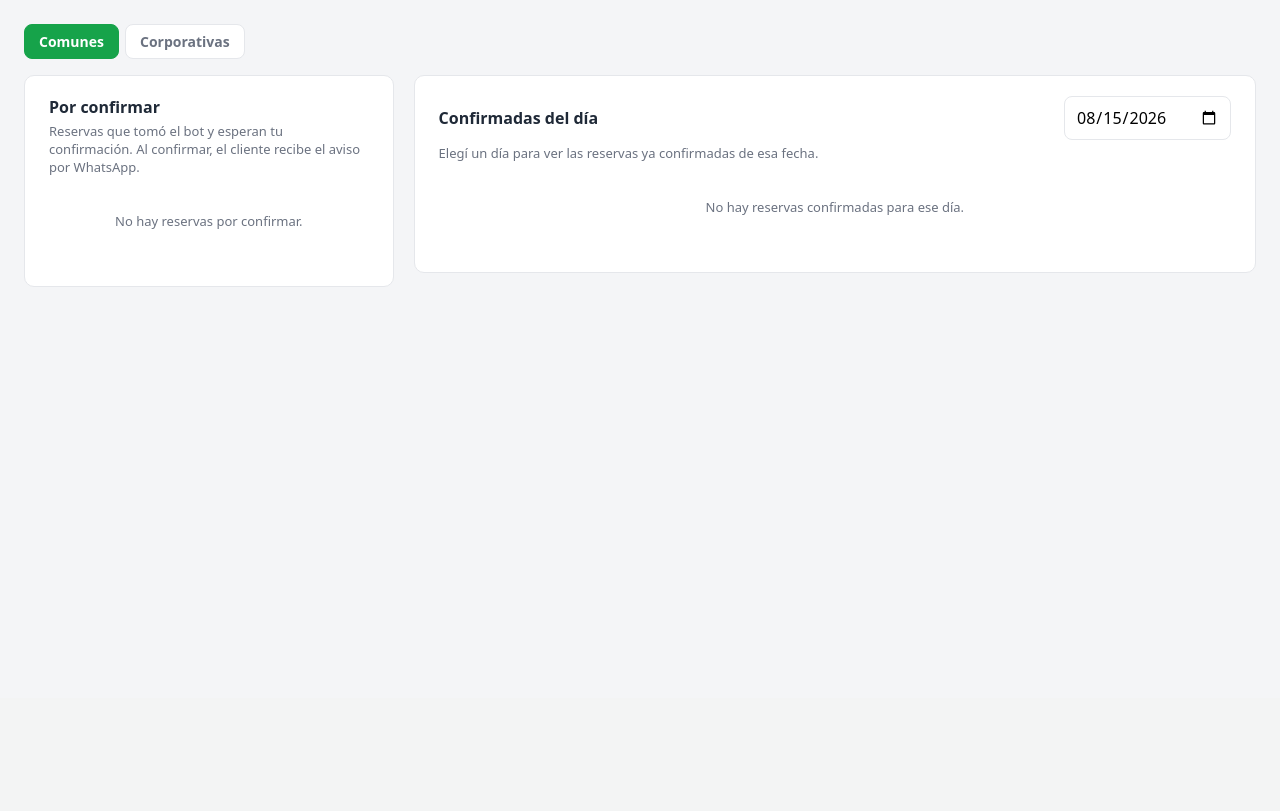
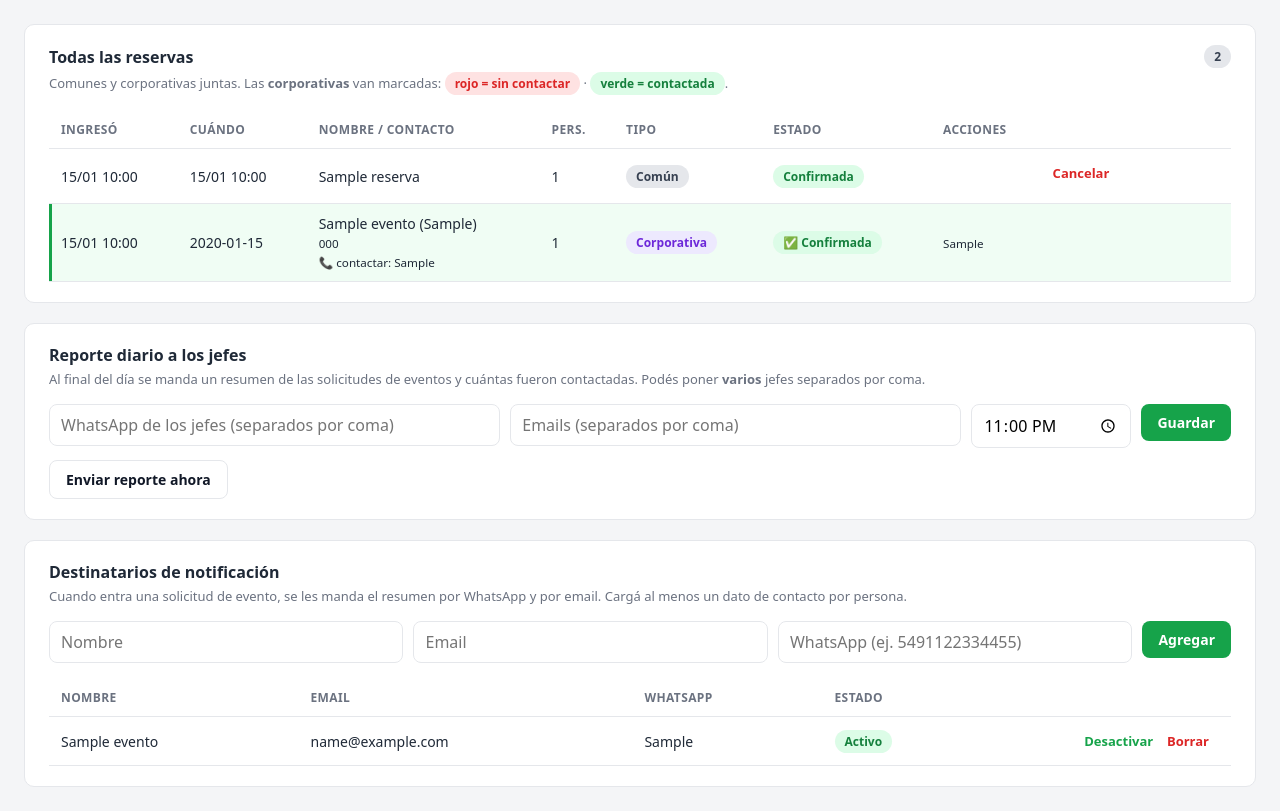
Before and after one commit to barrientossjoel/SelquetBot, a Flask app: page /admin/reservas in a window 1280 px wide. Shown: the part 102-913 px from the top of the page. Before the commit the page ends 389 px from the top, so only its background shows below. Run offline with Flask 3, Linux system fonts and the light colour scheme; the visitor is signed in with stand-in values (Sample User, id 1); tables that the repository leaves empty hold one stand-in row (values such as "Sample post"); data that the repository does not hold is empty.

Commit message:
Reservas: una sola lista con todas (comunes + corporativas)
Todas las reservas en una unica tabla, mas recientes primero. Cada fila indica
el Tipo (Comun / Corporativa). Las corporativas se diferencian: badge violeta,
fila coloreada (rojo = sin contactar / verde = contactada) y estado de contacto
explicito (Sin contactar / Contactado / Confirmada). La config de corporativas
(reporte + destinatarios) se extrae a _corporativas_config.html y sigue solo
para admin. Se eliminan los sub-tabs y los parciales viejos.

```diff
--- a/admin/routes.py
+++ b/admin/routes.py
@@ -402,39 +402,24 @@ def _rango_dia(fecha_str):
 
 @admin_bp.route('/reservas')
 def reservas():
-    return (_reservas_corporativas() if request.args.get('tab') == 'corporativas'
-            else _reservas_comunes())
-
-
-def _reservas_comunes():
-    """Vista partida: por confirmar (todas) + confirmadas del día elegido."""
+    """Todas las reservas en una sola lista: comunes (mesa) y corporativas
+    (solicitudes de eventos) juntas. Las corporativas se diferencian con color y
+    muestran si ya fueron contactadas. La config (reporte/destinatarios) va aparte
+    (solo admin)."""
     from datetime import datetime
-    fecha = (request.args.get('fecha') or datetime.now().strftime('%Y-%m-%d')).strip()
-    ini, fin = _rango_dia(fecha)
     db = SessionLocal()
     try:
-        por_confirmar = (db.query(Reserva).filter(Reserva.estado == 'nueva')
-                         .order_by(Reserva.fecha_hora).all())
-        q = db.query(Reserva).filter(Reserva.estado == 'confirmada')
-        if ini:
-            q = q.filter(Reserva.fecha_hora >= ini, Reserva.fecha_hora < fin)
-        del_dia = q.order_by(Reserva.fecha_hora).all()
+        comunes = db.query(Reserva).filter(Reserva.estado != 'cancelada').all()
+        corporativas = db.query(SolicitudEvento).filter(SolicitudEvento.estado != 'cancelada').all()
+        destinatarios = db.query(DestinatarioEvento).order_by(DestinatarioEvento.id.desc()).all()
     finally:
         db.close()
-    return render_template('admin/reservas.html', active='reservas', tab='comunes',
-                           por_confirmar=por_confirmar, del_dia=del_dia, fecha=fecha)
-
-
-def _reservas_corporativas():
-    db = SessionLocal()
-    try:
-        destinatarios = db.query(DestinatarioEvento).order_by(DestinatarioEvento.id.desc()).all()
-        solicitudes = db.query(SolicitudEvento).order_by(SolicitudEvento.creado_en.desc()).all()
-    finally:
-        db.close()
+    # Lista unificada, más recientes primero (por cuándo entró la reserva).
+    items = [('comun', r) for r in comunes] + [('corporativa', s) for s in corporativas]
+    items.sort(key=lambda t: t[1].creado_en or datetime.min, reverse=True)
     cfg = config_store.get_all_config()
-    return render_template('admin/reservas.html', active='reservas', tab='corporativas',
-                           destinatarios=destinatarios, solicitudes=solicitudes,
+    return render_template('admin/reservas.html', active='reservas', items=items,
+                           destinatarios=destinatarios,
                            jefe_whatsapp=cfg.get('jefe_whatsapp', ''),
                            jefe_email=cfg.get('jefe_email', ''),
                            hora_reporte=cfg.get('hora_reporte', '23:00'))
--- a/static/admin.css
+++ b/static/admin.css
@@ -137,6 +137,7 @@ td.gestion .btn { width: 100%; }
 .badge.hay { background: #dcfce7; color: var(--accent-dark); }
 .badge.nohay { background: #fee2e2; color: var(--danger); }
 .badge.estado { background: #e5e7eb; color: #374151; }
+.badge.corporativa { background: #ede9fe; color: #6d28d9; }   /* diferencia el tipo corporativa */
 
 .precio { font-variant-numeric: tabular-nums; font-weight: 600; }
 
--- /dev/null
+++ b/templates/admin/_corporativas_config.html
@@ -0,0 +1,56 @@
+{# Configuración de reservas corporativas (solo admin): reporte a jefes + destinatarios #}
+<div class="card">
+  <h2>Reporte diario a los jefes</h2>
+  <p class="hint">Al final del día se manda un resumen de las solicitudes de eventos y cuántas fueron contactadas.
+    Podés poner <b>varios</b> jefes separados por coma.</p>
+  <form method="post" action="{{ url_for('admin.eventos_jefe') }}">
+    <div class="row-form">
+      <input name="jefe_whatsapp" placeholder="WhatsApp de los jefes (separados por coma)" value="{{ jefe_whatsapp }}">
+      <input name="jefe_email" placeholder="Emails (separados por coma)" value="{{ jefe_email }}">
+      <input name="hora_reporte" placeholder="Hora" type="time" value="{{ hora_reporte }}" style="flex:0 0 120px">
+      <button class="btn primary">Guardar</button>
+    </div>
+  </form>
+  <form method="post" action="{{ url_for('admin.eventos_reporte_enviar') }}" style="margin-top:12px">
+    <button class="btn ghost">Enviar reporte ahora</button>
+  </form>
+</div>
+
+<div class="card">
+  <h2>Destinatarios de notificación</h2>
+  <p class="hint">Cuando entra una solicitud de evento, se les manda el resumen por WhatsApp y por email.
+    Cargá al menos un dato de contacto por persona.</p>
+  <form class="row-form" method="post" action="{{ url_for('admin.evento_destinatario_nuevo') }}">
+    <input name="nombre" placeholder="Nombre">
+    <input name="email" placeholder="Email" type="email">
+    <input name="whatsapp" placeholder="WhatsApp (ej. 5491122334455)">
+    <button class="btn primary">Agregar</button>
+  </form>
+
+  {% if destinatarios %}
+  <table style="margin-top:16px">
+    <thead><tr><th>Nombre</th><th>Email</th><th>WhatsApp</th><th style="width:80px">Estado</th><th></th></tr></thead>
+    <tbody>
+      {% for d in destinatarios %}
+        <tr class="{{ '' if d.activo else 'inactiva' }}">
+          <td>{{ d.nombre }}</td>
+          <td>{{ d.email or '—' }}</td>
+          <td>{{ d.whatsapp or '—' }}</td>
+          <td><span class="badge {{ 'hay' if d.activo else 'nohay' }}">{{ 'Activo' if d.activo else 'Inactivo' }}</span></td>
+          <td class="acciones">
+            <form method="post" action="{{ url_for('admin.evento_destinatario_toggle', did=d.id) }}">
+              <button class="btn small link">{{ 'Desactivar' if d.activo else 'Activar' }}</button>
+            </form>
+            <form method="post" action="{{ url_for('admin.evento_destinatario_borrar', did=d.id) }}"
+                  onsubmit="return confirm('¿Borrar este destinatario?')">
+              <button class="btn small danger">Borrar</button>
+            </form>
+          </td>
+        </tr>
+      {% endfor %}
+    </tbody>
+  </table>
+  {% else %}
+    <p class="empty">Sin destinatarios. Cargá al menos uno para que lleguen las solicitudes.</p>
+  {% endif %}
+</div>
--- a/templates/admin/_reservas_comunes.html
+++ /dev/null
@@ -1,71 +0,0 @@
-{# Vista partida de reservas comunes: por confirmar (izq. 30%) + confirmadas del día (der. 70%) #}
-<div class="reservas-split">
-
-  <section class="card col-nuevas">
-    <div class="card-head">
-      <h2>Por confirmar</h2>
-      {% if por_confirmar %}<span class="badge estado">{{ por_confirmar|length }}</span>{% endif %}
-    </div>
-    <p class="hint">Reservas que tomó el bot y esperan tu confirmación. Al confirmar,
-      el cliente recibe el aviso por WhatsApp.</p>
-
-    {% if not por_confirmar %}
-      <p class="empty">No hay reservas por confirmar.</p>
-    {% else %}
-      {% for r in por_confirmar %}
-        <div class="reserva-item" id="reserva-{{ r.id }}">
-          <div class="reserva-info">
-            <strong>{{ r.nombre or r.wa_id }}</strong>
-            <span>{{ r.fecha_hora.strftime('%d/%m %H:%M') if r.fecha_hora }} · {{ r.personas }} pers.</span>
-          </div>
-          <div class="acciones">
-            <form method="post" action="{{ url_for('admin.reserva_estado', rid=r.id) }}">
-              <input type="hidden" name="estado" value="confirmada">
-              <button class="btn small primary">Confirmar</button>
-            </form>
-            <form method="post" action="{{ url_for('admin.reserva_estado', rid=r.id) }}">
-              <input type="hidden" name="estado" value="cancelada">
-              <button class="btn small danger">Cancelar</button>
-            </form>
-          </div>
-        </div>
-      {% endfor %}
-    {% endif %}
-  </section>
-
-  <section class="card col-dia">
-    <div class="card-head">
-      <h2>Confirmadas del día</h2>
-      <form method="get" style="margin:0">
-        <input type="date" name="fecha" value="{{ fecha }}" onchange="this.form.submit()"
-               style="flex:0 0 170px; margin:0">
-      </form>
-    </div>
-    <p class="hint">Elegí un día para ver las reservas ya confirmadas de esa fecha.</p>
-
-    {% if not del_dia %}
-      <p class="empty">No hay reservas confirmadas para ese día.</p>
-    {% else %}
-    <table>
-      <thead><tr><th>Hora</th><th>Nombre</th><th>Personas</th><th></th></tr></thead>
-      <tbody>
-        {% for r in del_dia %}
-          <tr id="reserva-{{ r.id }}">
-            <td>{{ r.fecha_hora.strftime('%H:%M') if r.fecha_hora }}</td>
-            <td>{{ r.nombre or r.wa_id }}</td>
-            <td>{{ r.personas }}</td>
-            <td class="acciones">
-              <form method="post" action="{{ url_for('admin.reserva_estado', rid=r.id) }}"
-                    onsubmit="return confirm('¿Cancelar esta reserva?')">
-                <input type="hidden" name="estado" value="cancelada">
-                <button class="btn small danger">Cancelar</button>
-              </form>
-            </td>
-          </tr>
-        {% endfor %}
-      </tbody>
-    </table>
-    {% endif %}
-  </section>
-
-</div>
--- a/templates/admin/reservas.html
+++ b/templates/admin/reservas.html
@@ -1,13 +1,93 @@
 {% extends 'admin/base.html' %}
 {% block content %}
-<div class="subnav">
-  <a href="{{ url_for('admin.reservas') }}" class="{{ 'active' if tab == 'comunes' }}">Comunes</a>
-  <a href="{{ url_for('admin.reservas', tab='corporativas') }}" class="{{ 'active' if tab == 'corporativas' }}">Corporativas</a>
+
+<div class="card">
+  <div class="card-head">
+    <h2>Todas las reservas</h2>
+    {% if items %}<span class="badge estado">{{ items|length }}</span>{% endif %}
+  </div>
+  <p class="hint">Comunes y corporativas juntas. Las <b>corporativas</b> van marcadas:
+    <span class="badge nohay">rojo = sin contactar</span> ·
+    <span class="badge hay">verde = contactada</span>.</p>
+
+  {% if not items %}
+    <p class="empty">Todavía no hay reservas.</p>
+  {% else %}
+  <table>
+    <thead><tr>
+      <th>Ingresó</th><th>Cuándo</th><th>Nombre / Contacto</th><th>Pers.</th>
+      <th>Tipo</th><th>Estado</th><th style="width:300px">Acciones</th>
+    </tr></thead>
+    <tbody>
+      {% for tipo, r in items %}
+        {% if tipo == 'comun' %}
+          {# ── Reserva común (mesa) ── #}
+          <tr id="reserva-{{ r.id }}">
+            <td>{{ r.creado_en.strftime('%d/%m %H:%M') if r.creado_en }}</td>
+            <td>{{ r.fecha_hora.strftime('%d/%m %H:%M') if r.fecha_hora }}</td>
+            <td>{{ r.nombre or r.wa_id }}</td>
+            <td>{{ r.personas }}</td>
+            <td><span class="badge estado">Común</span></td>
+            <td><span class="badge {{ 'hay' if r.estado == 'confirmada' else 'estado' }}">
+              {{ 'Confirmada' if r.estado == 'confirmada' else 'Por confirmar' }}</span></td>
+            <td class="acciones gestion">
+              {% if r.estado == 'nueva' %}
+              <form method="post" action="{{ url_for('admin.reserva_estado', rid=r.id) }}">
+                <input type="hidden" name="estado" value="confirmada"><button class="btn small primary">Confirmar</button>
+              </form>
+              {% endif %}
+              <form method="post" action="{{ url_for('admin.reserva_estado', rid=r.id) }}"
+                    onsubmit="return confirm('¿Cancelar esta reserva?')">
+                <input type="hidden" name="estado" value="cancelada"><button class="btn small danger">Cancelar</button>
+              </form>
+            </td>
+          </tr>
+        {% else %}
+          {# ── Reserva corporativa (solicitud de evento) ── #}
+          <tr id="evento-{{ r.id }}" class="{{ 'fila-sin-contactar' if r.estado == 'nueva' else 'fila-contactada' }}">
+            <td>{{ r.creado_en.strftime('%d/%m %H:%M') if r.creado_en }}</td>
+            <td>{{ r.fecha_estimada or '—' }}</td>
+            <td>
+              {{ r.nombre_contacto or r.wa_id }}{% if r.empresa %} ({{ r.empresa }}){% endif %}
+              {% if r.telefono_contacto %}<br><small>{{ r.telefono_contacto }}</small>{% endif %}
+              {% if r.horario_contacto %}<br><small>📞 contactar: {{ r.horario_contacto }}</small>{% endif %}
+            </td>
+            <td>{{ r.cantidad_personas if r.cantidad_personas is not none else '—' }}</td>
+            <td><span class="badge corporativa">Corporativa</span></td>
+            <td>
+              {% if r.estado == 'nueva' %}<span class="badge nohay">⛔ Sin contactar</span>
+              {% elif r.estado == 'confirmada' %}<span class="badge hay">✅ Confirmada</span>
+              {% else %}<span class="badge hay">✅ Contactado</span>{% endif %}
+            </td>
+            <td class="acciones gestion">
+              {% if r.estado == 'confirmada' %}
+                <small>{{ r.notas_confirmacion or 'Confirmada' }}</small>
+              {% else %}
+                {% if r.estado == 'nueva' %}
+                <form method="post" action="{{ url_for('admin.solicitud_estado', sid=r.id) }}">
+                  <input type="hidden" name="estado" value="contactado"><button class="btn small link">Marcar contactado</button>
+                </form>
+                {% endif %}
+                <form method="post" action="{{ url_for('admin.solicitud_estado', sid=r.id) }}">
+                  <input type="hidden" name="estado" value="confirmada">
+                  <input name="notas_confirmacion" placeholder="Día/hora · personas · menú acordado"
+                         value="{{ r.notas_confirmacion or '' }}">
+                  <button class="btn small primary">Confirmar reserva</button>
+                </form>
+                <form method="post" action="{{ url_for('admin.solicitud_estado', sid=r.id) }}">
+                  <input type="hidden" name="estado" value="cancelada"><button class="btn small danger">Cancelar</button>
+                </form>
+              {% endif %}
+            </td>
+          </tr>
+        {% endif %}
+      {% endfor %}
+    </tbody>
+  </table>
+  {% endif %}
 </div>
 
-{% if tab == 'corporativas' %}
-  {% include 'admin/_reservas_corporativas.html' %}
-{% else %}
-  {% include 'admin/_reservas_comunes.html' %}
+{% if es_admin %}
+  {% include 'admin/_corporativas_config.html' %}
 {% endif %}
 {% endblock %}
```
Also changed, not shown: templates/admin/_reservas_corporativas.html (deleted, +0 -107 lines).
